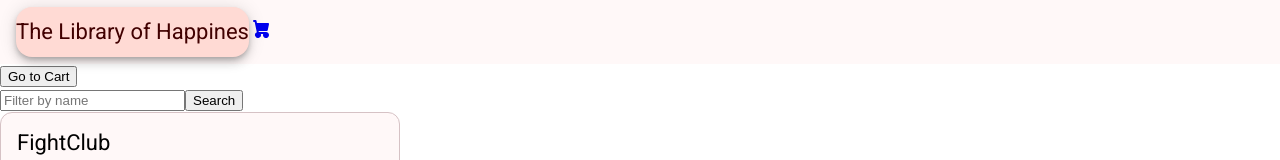
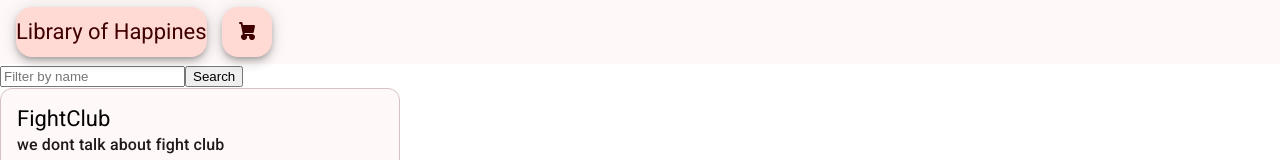
Before and after one commit to PeriodicalTabulator/Library-Angular, an Angular app: page / in a window 1280 px wide. Shown: the top 160 px of the page. Built offline with nearby package versions, Linux system fonts and the light colour scheme.

Commit message:
routes for components

```diff
--- a/src/app/app.component.html
+++ b/src/app/app.component.html
@@ -1,27 +1,12 @@
-<!-- * * * * * * * * * * * * * * * * * * * * * * * * * * * * * * * -->
-<!-- * * * * * * * * * * * The content below * * * * * * * * * * * -->
-<!-- * * * * * * * * * * is only a placeholder * * * * * * * * * * -->
-<!-- * * * * * * * * * * and can be replaced.  * * * * * * * * * * -->
-<!-- * * * * * * * * * * * * * * * * * * * * * * * * * * * * * * * -->
-<!-- * * * * * * * * * Delete the template below * * * * * * * * * -->
-<!-- * * * * * * * to get started with your project! * * * * * * * -->
-<!-- * * * * * * * * * * * * * * * * * * * * * * * * * * * * * * * -->
+
     <main>
 <mat-toolbar>
-    <button mat-fab style="height: 50px; width: auto;"><h1>The Library of Happines</h1></button>
-      <a routerLink="/cart" routerLinkActive="active" ariaCurrentWhenActive="page"><svg class="w-6 h-6 text-gray-800 dark:text-white" aria-hidden="true" xmlns="http://www.w3.org/2000/svg" width="24" height="24" fill="currentColor" viewBox="0 0 24 24">
+   <a routerLink="" routerLinkActive="active" ariaCurrentWhenActive="page"> <button mat-fab style="height: 50px; width: auto;"><h1>Library of Happines</h1></button></a>
+      <a routerLink="/cart" routerLinkActive="active" ariaCurrentWhenActive="page"><button mat-fab style="margin-left: 15px; height: 50px; width: 50px; text-align: right;"><svg class="w-6 h-6 text-gray-800 dark:text-white" aria-hidden="true" xmlns="http://www.w3.org/2000/svg" width="24" height="24" fill="currentColor" viewBox="0 0 24 24">
         <path fill-rule="evenodd" d="M4 4a1 1 0 0 1 1-1h1.5a1 1 0 0 1 .979.796L7.939 6H19a1 1 0 0 1 .979 1.204l-1.25 6a1 1 0 0 1-.979.796H9.605l.208 1H17a3 3 0 1 1-2.83 2h-2.34a3 3 0 1 1-4.009-1.76L5.686 5H5a1 1 0 0 1-1-1Z" clip-rule="evenodd"/>
-      </svg></a>
+      </svg></button></a>
 </mat-toolbar>
         <section class="content">
-            <app-library></app-library>
+            <router-outlet></router-outlet>
         </section>
     </main>
-    <router-outlet></router-outlet>
-<!-- * * * * * * * * * * * * * * * * * * * * * * * * * * * * * * * * -->
-<!-- * * * * * * * * * * * The content above * * * * * * * * * * * * -->
-<!-- * * * * * * * * * * is only a placeholder * * * * * * * * * * * -->
-<!-- * * * * * * * * * * and can be replaced.  * * * * * * * * * * * -->
-<!-- * * * * * * * * * * * * * * * * * * * * * * * * * * * * * * * * -->
-<!-- * * * * * * * * * * End of Placeholder  * * * * * * * * * * * * -->
-<!-- * * * * * * * * * * * * * * * * * * * * * * * * * * * * * * * * -->
--- a/src/app/app.routes.ts
+++ b/src/app/app.routes.ts
@@ -3,7 +3,8 @@ import { BookComponent } from './book/book.component';
 import { CartComponent } from '../cart/cart.component';
 import { NgModule } from '@angular/core';
 import { LibraryComponent } from './library/library.component';
+
  export const routes: Routes = [
-    {path: 'library', component: LibraryComponent},
+    {path: '', component: LibraryComponent},
     {path: 'cart', component: CartComponent},
 ];
--- a/src/app/book/book.component.ts
+++ b/src/app/book/book.component.ts
@@ -14,32 +14,36 @@ import { arrRemove } from 'rxjs/internal/util/arrRemove';
   styleUrl: './book.component.css'
 })
 export class BookComponent {
+
 @Input() books!:InsideBook;
 nomoreundo: boolean = true;
 nomore:boolean = false;
 undoAmount:number = 0;
-if ( dostupnostmnozstvo = 0) {
-  this.nomore = true;
-  this.nomoreundo = true;
 
-}
+
 reserveBook(){
 
-  if(this.books.dostupnostmnozstvo > 0){
+  if(this.books.dostupnostmnozstvo > 0)
+  {
     this.nomoreundo=false;
     this.books.dostupnostmnozstvo = this.books.dostupnostmnozstvo - 1;
     this.undoAmount = this.undoAmount + 1;
     console.log("undo" ,this.undoAmount);
-      console.log("dostupnost" ,this.books.dostupnostmnozstvo);
-      if(this.books.dostupnostmnozstvo == 0){
+    console.log("dostupnost" ,this.books.dostupnostmnozstvo);
+      if(this.books.dostupnostmnozstvo == 0)
+        {
           console.log('no more books');
           this.nomore=true;
+        }
+  }
+  else{
+        this.nomore = true;
       }
-  }else{
-    this.nomore = true;
-  }
 
 }
+
+
+
 undoBook(){
   if(this.undoAmount > 0){
     this.nomoreundo=false;
--- a/src/app/library/library.component.ts
+++ b/src/app/library/library.component.ts
@@ -9,7 +9,6 @@ import { Router } from '@angular/router';
   standalone: true,
   imports: [CommonModule,BookComponent, FormsModule],
   template: `
-  <button (click)="goToCart()">Go to Cart</button>
 <section>
 <form>
 <input  type="text" placeholder="Filter by name">
@@ -26,7 +25,6 @@ import { Router } from '@angular/router';
     <input type="text" [(ngModel)]="newBook.photo" name="photo" placeholder="photo-path">
     <input type="text" [(ngModel)]="newBook.nameAuthor" name="author" placeholder="author" required>
     <input type="text" [(ngModel)]="newBook.obsah" name="obsah" placeholder="Obsah" required>
-    <input type="check" [(ngModel)]="newBook.dostupnost" name="dostupnost" required>
     <input type="number" [(ngModel)]="newBook.dostupnostmnozstvo" name="mnozstvo" placeholder="mnozstvo-int" required>
     <button type="submit">Add Book</button>
   </form>
@@ -38,7 +36,10 @@ import { Router } from '@angular/router';
 
 
 export class LibraryComponent {
+  //routing
   constructor(private router: Router) {}
+
+  //interface properties of every element
    BookComponentList: InsideBook[] = [
     {
       "id": 0,
@@ -69,8 +70,10 @@ export class LibraryComponent {
     }
    ];
 
+
    idnumber = 3;
 
+   //new book properties
    newBook = {
     id: this.idnumber,
     name: '',
@@ -84,6 +87,11 @@ export class LibraryComponent {
 
   //add book
   addBook() {
+    if(this.newBook.dostupnostmnozstvo > 0){
+      this.newBook.dostupnost=true;
+    }else{
+      this.newBook.dostupnost=false;
+    }
       console.log('New book:', this.newBook);
       this.BookComponentList.push(this.newBook)
       this.idnumber = this.idnumber +1;
@@ -94,6 +102,7 @@ export class LibraryComponent {
         obsah: '',
         dostupnost: false,
         dostupnostmnozstvo: 0,}
+
+
   }
-  goToCart() { this.router.navigate(['/cart']); }
 }
```
Lines whose indentation alone changed are shown as unchanged.
